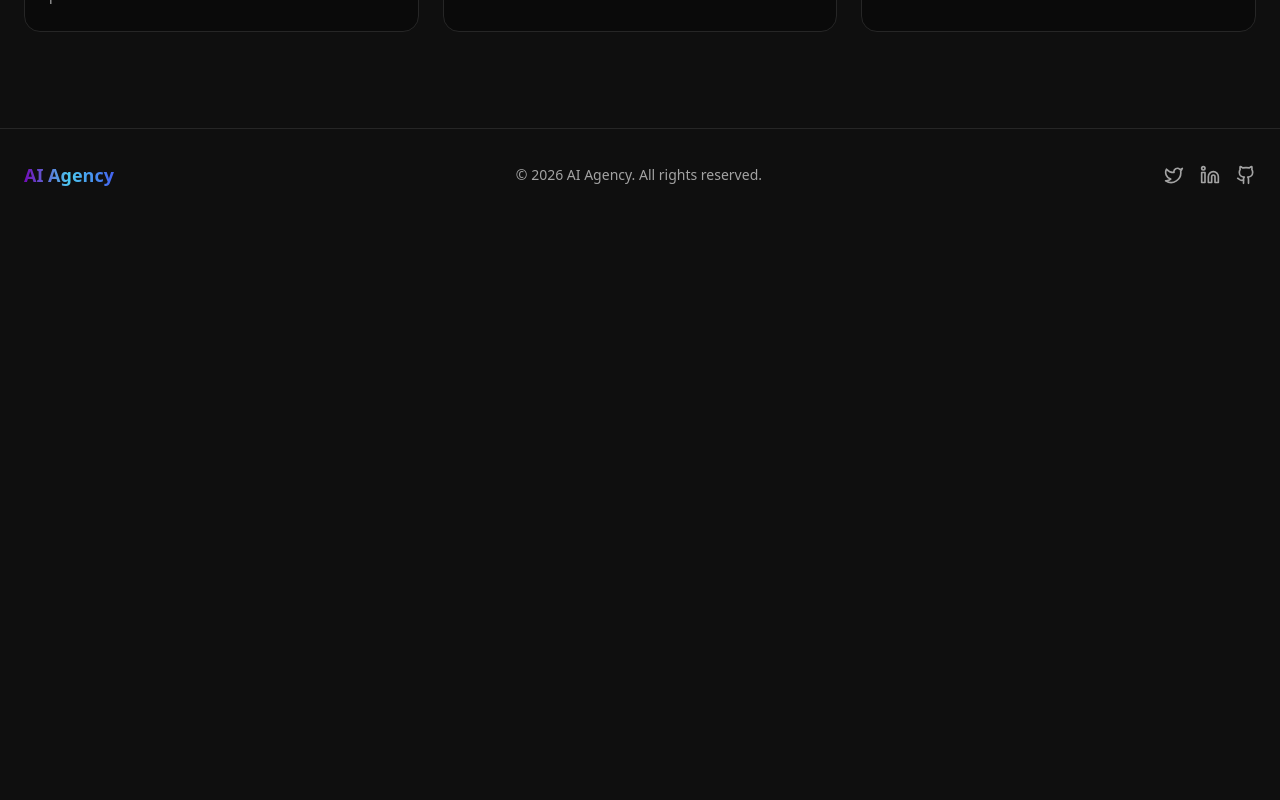
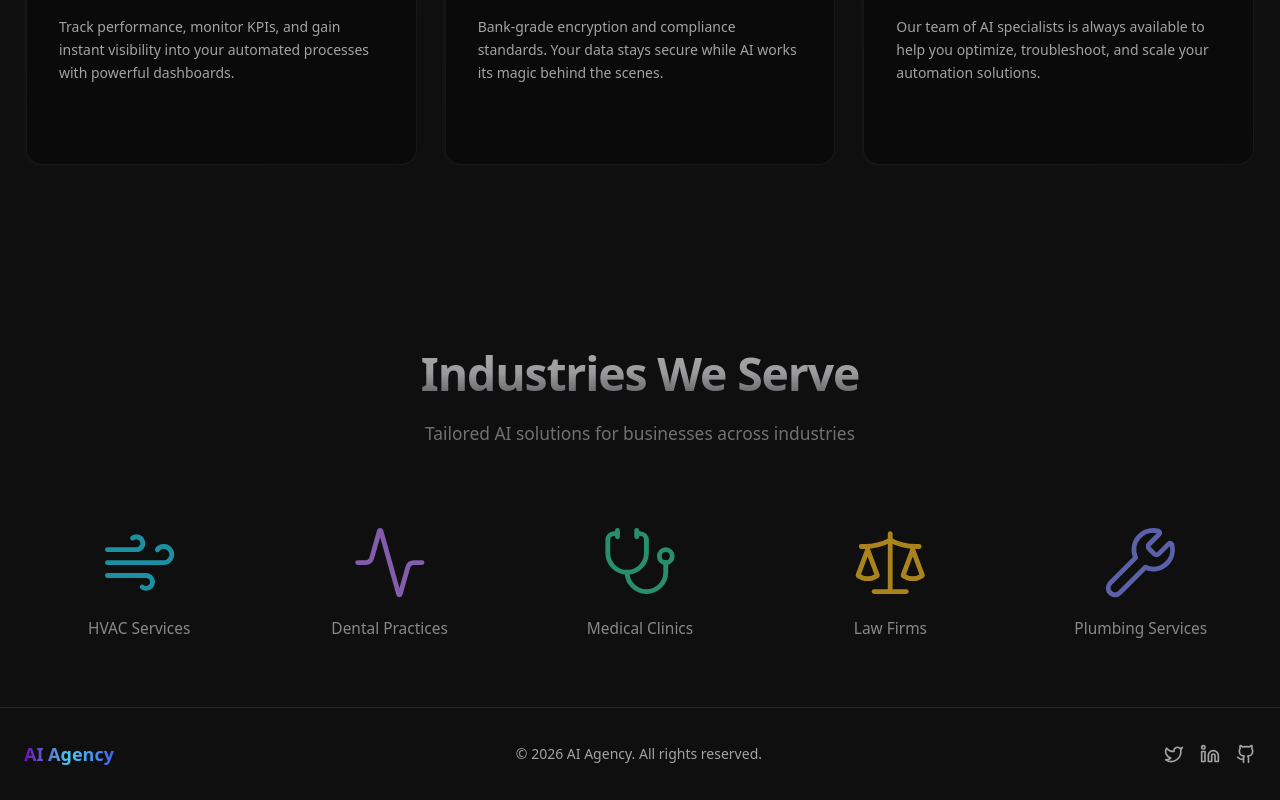
Before and after one commit to AGT-78/coreflowsolutions, a React (Vite) app: page / in a window 1280 px wide. Shown: the part 1533-2333 px from the top of the page. Before the commit the page ends 1754 px from the top, so only its background shows below. Built offline with nearby package versions, Linux system fonts and the light colour scheme.

Commit message:
Version 1 final commit

```diff
--- a/src/components/sections/Features.jsx
+++ b/src/components/sections/Features.jsx
@@ -83,10 +83,10 @@ const Features = () => {
                 whileInView={{ opacity: 1, y: 0 }}
                 viewport={{ once: true }}
                 transition={{ duration: 0.6, delay: index * 0.1 }}
-                className="relative group"
+                className="relative group p-[2px] rounded-2xl bg-gradient-to-br from-border/30 via-border/10 to-transparent"
               >
                 {/* Feature Card */}
-                <div className="relative h-full p-6 rounded-2xl bg-card border border-border hover:border-transparent transition-all duration-300">
+                <div className="relative h-full min-h-[300px] p-8 rounded-2xl bg-card border border-border/50 hover:border-transparent transition-all duration-300">
                   {/* Glowing Effect */}
                   <GlowingEffect
                     disabled={false}
--- a/src/components/sections/HomePage.jsx
+++ b/src/components/sections/HomePage.jsx
@@ -2,6 +2,7 @@ import React from 'react';
 import Navbar from '../layout/Navbar';
 import Footer from '../layout/Footer';
 import Hero from './Hero';
+import Industries from './Industries';
 import Features from './Features';
 
 const HomePage = () => {
@@ -10,6 +11,7 @@ const HomePage = () => {
         <Navbar />
         <Hero />
         <Features />
+        <Industries />
         <Footer />
       </div>
     )
--- /dev/null
+++ b/src/components/sections/Industries.jsx
@@ -0,0 +1,100 @@
+import React, { useRef } from 'react';
+import { motion, useScroll, useTransform } from 'motion/react';
+import { TypographyH2, TypographyP } from '@/components/typography';
+import { Wind, Activity, Stethoscope, Scale, Wrench } from 'lucide-react';
+
+const Industries = () => {
+  const sectionRef = useRef(null);
+  const { scrollYProgress } = useScroll({
+    target: sectionRef,
+    offset: ["start end", "start center"]
+  });
+
+  const opacity = useTransform(scrollYProgress, [0, 0.4, 0.8], [0, 0.6, 1]);
+  const scale = useTransform(scrollYProgress, [0, 0.4, 0.8], [0.92, 0.96, 1]);
+  const y = useTransform(scrollYProgress, [0, 0.4, 0.8], [80, 40, 0]);
+
+  const industries = [
+    {
+      icon: Wind,
+      name: "HVAC Services",
+      color: "text-cyan-400"
+    },
+    {
+      icon: Activity,
+      name: "Dental Practices",
+      color: "text-purple-400"
+    },
+    {
+      icon: Stethoscope,
+      name: "Medical Clinics",
+      color: "text-emerald-400"
+    },
+    {
+      icon: Scale,
+      name: "Law Firms",
+      color: "text-amber-400"
+    },
+    {
+      icon: Wrench,
+      name: "Plumbing Services",
+      color: "text-indigo-400"
+    }
+  ];
+
+  return (
+    <section ref={sectionRef} className="relative pt-12 pb-24 bg-background">
+      <motion.div
+        style={{ opacity, scale, y }}
+        className="relative z-10 mx-auto max-w-7xl px-6"
+      >
+        {/* Section Header */}
+        <motion.div
+          initial={{ opacity: 0, y: 20 }}
+          whileInView={{ opacity: 1, y: 0 }}
+          viewport={{ once: true }}
+          transition={{ duration: 0.6 }}
+          className="text-center mb-20"
+        >
+          <TypographyH2 className="text-4xl md:text-5xl font-bold mb-6 border-b-0 pb-0">
+            <span className="bg-gradient-to-b from-[#FFFFFF] via-[#E4E4E7] to-[#71717A] bg-clip-text text-transparent">
+              Industries We Serve
+            </span>
+          </TypographyH2>
+          <TypographyP className="text-lg text-muted-foreground max-w-2xl mx-auto">
+            Tailored AI solutions for businesses across industries
+          </TypographyP>
+        </motion.div>
+
+        {/* Industries Grid */}
+        <div className="grid grid-cols-2 md:grid-cols-3 lg:grid-cols-5 gap-12 md:gap-16">
+          {industries.map((industry, index) => {
+            const Icon = industry.icon;
+            return (
+              <motion.div
+                key={index}
+                initial={{ opacity: 0, y: 20 }}
+                whileInView={{ opacity: 1, y: 0 }}
+                viewport={{ once: true }}
+                transition={{ duration: 0.6, delay: index * 0.1 }}
+                className="flex flex-col items-center text-center gap-4"
+              >
+                {/* Icon */}
+                <div className="relative">
+                  <Icon className={`w-16 h-16 md:w-20 md:h-20 ${industry.color} transition-transform duration-300 hover:scale-110`} strokeWidth={1.5} />
+                </div>
+
+                {/* Label */}
+                <p className="text-sm md:text-base font-medium text-foreground/80">
+                  {industry.name}
+                </p>
+              </motion.div>
+            );
+          })}
+        </div>
+      </motion.div>
+    </section>
+  );
+};
+
+export default Industries;
```
